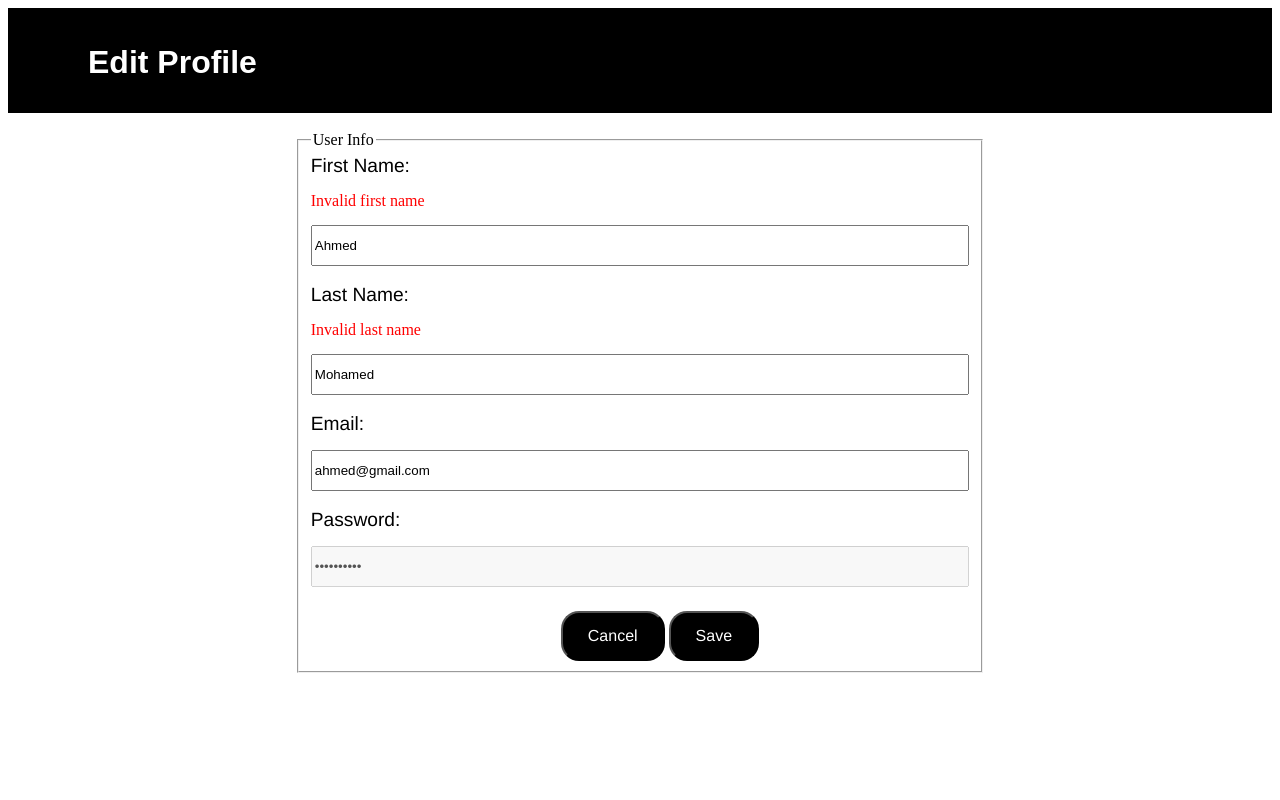
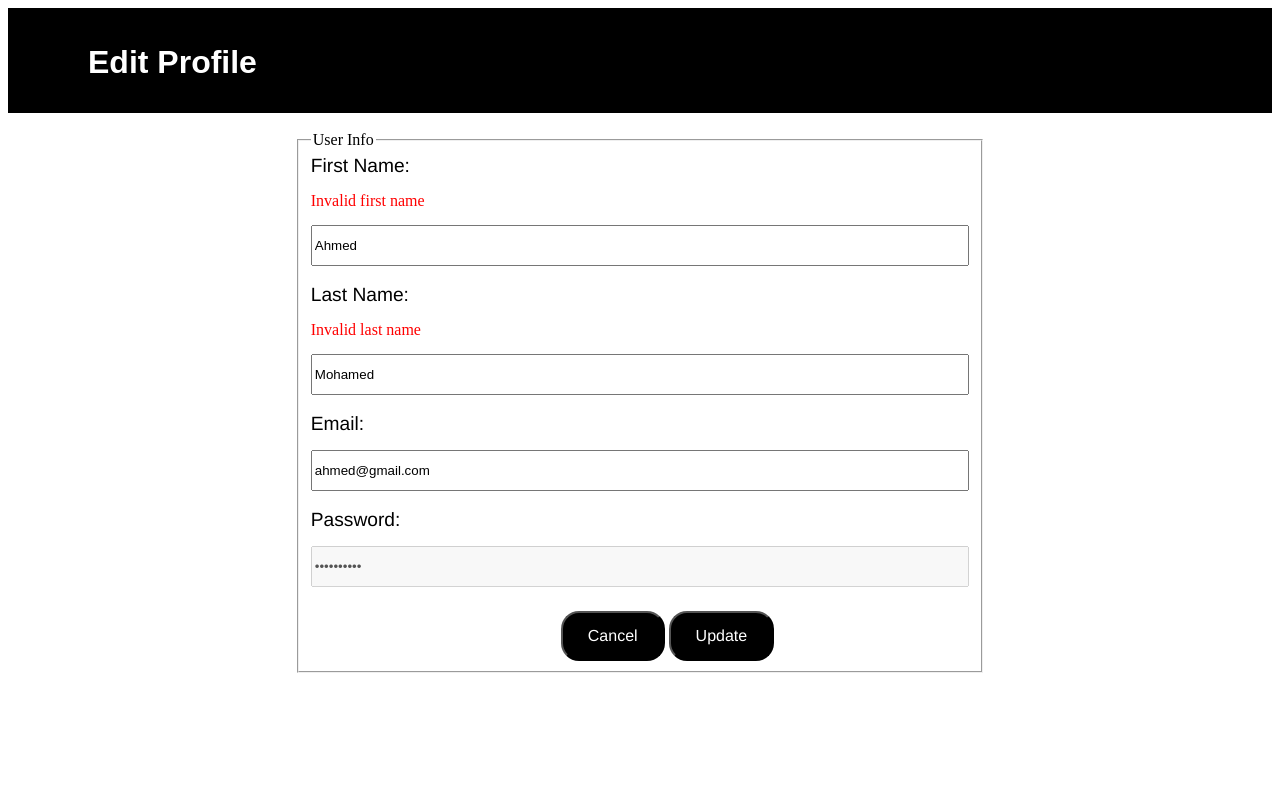
Before and after one commit to NRDAIZL/Zootopia-SWE-Project, a PHP site: the page made by views/user/Edit profile.php in a window 1280 px wide. Run offline with PHP 8.4, Linux system fonts and the light colour scheme.

Commit message:
Update Edit profile.php

```diff
--- a/views/user/Edit profile.php
+++ b/views/user/Edit profile.php
@@ -183,8 +183,8 @@
             <label>Password:</label>
         <input type="password" required value="Ahgeuie54#" name="password" disabled>
             </div>
-            <button type="button" id="qaz">Cancel</button>
-    <button type="button" id="qwe">Save</button>
+            <button type="submit" id="qaz" name="cancel">Cancel</button>
+    <button type="submit" id="qwe" name="update">Update</button>
               </fieldset>
 
     </div>
```
